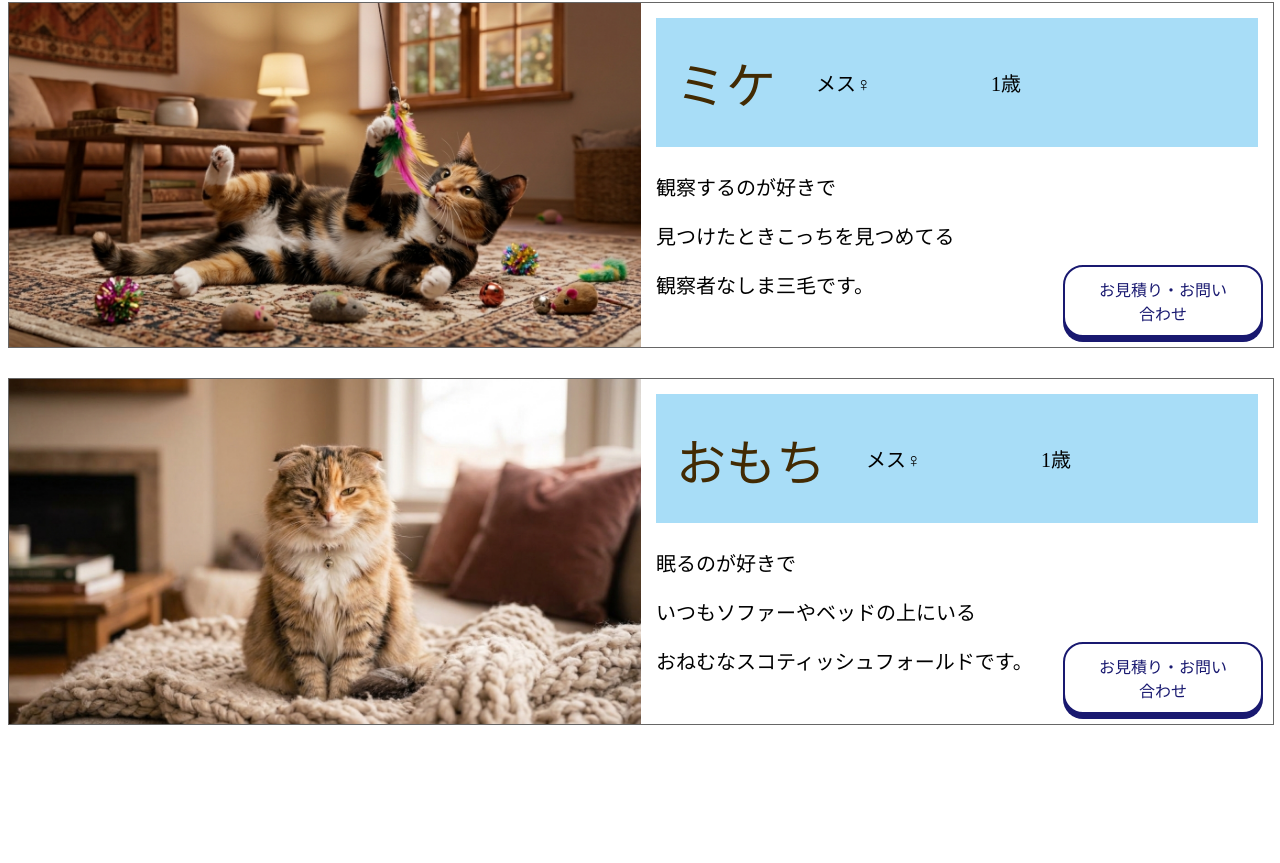
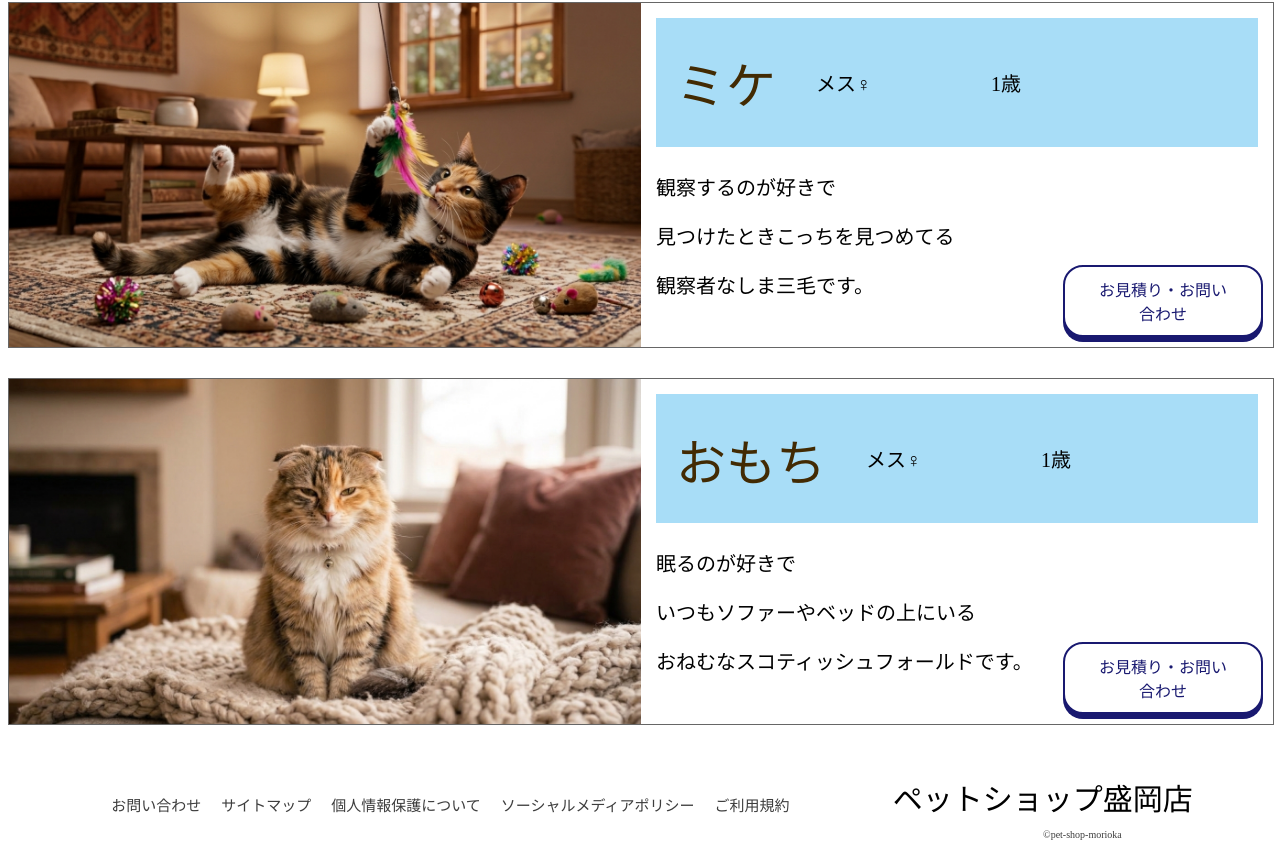
Before and after one commit to skudousys26/pet-shop-morioka, a plain HTML site: page introduction.html in a window 1280 px wide. Shown: the part 3942-4805 px from the top of the page. Before the commit the page ends 4697 px from the top, so only its background shows below. Drawn offline with Linux system fonts and the light colour scheme.

Commit message:
フッターを追加した

```diff
--- a/introduction.html
+++ b/introduction.html
@@ -260,6 +260,23 @@
 
 
     </main>
+    <footer>
+        <div class="footer-list">
+            <div class="footer-introduction">
+            <p>お問い合わせ</p>
+            <p>サイトマップ</p>
+            <p>個人情報保護について</p>
+            <p>ソーシャルメディアポリシー</p>
+            <p>ご利用規約</p>
+            </div>
+        <div class="footer-shop">
+            <p class="footer-shop-name">ペットショップ盛岡店</p>
+            <p class="copylight">&copy;pet-shop-morioka</p>
+
+        </div>
+    </div>
+
+    </footer>
 
 
 </body>
--- a/style.css
+++ b/style.css
@@ -0,0 +1,34 @@
+.footer-list{
+    width: 100%;
+    display: flex;
+    height: 100px;
+
+}
+.footer-introduction{
+    display: flex;
+    gap: 20px;
+    width: 70%;
+    justify-content: center;
+    align-items: center;
+
+}
+.footer-introduction p {
+    font-size: 15px;
+    color: #3d3d3d;
+}
+.footer-shop{
+    width: 30%;
+    justify-content: center;
+}
+.footer-shop-name{
+    font-size: 30px;
+    margin: 20px 0 0;
+
+
+}
+.copylight{
+    font-size: 10px;
+    text-align: center;
+    margin-bottom: 10px;
+    color: #3d3d3d;
+}
```
